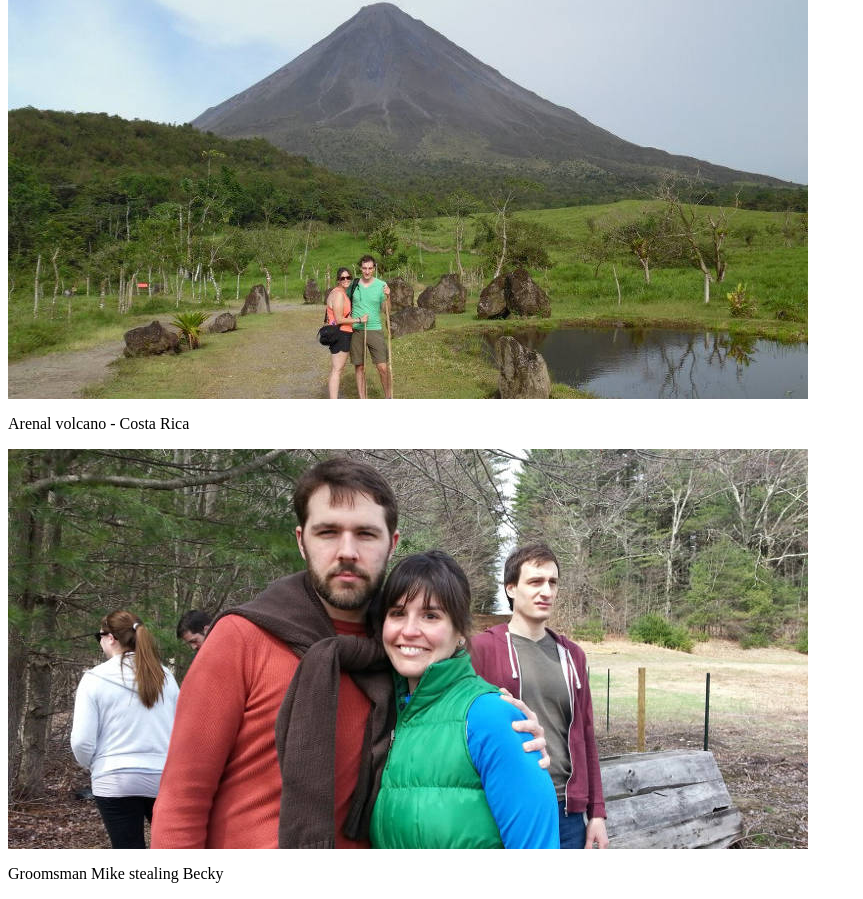
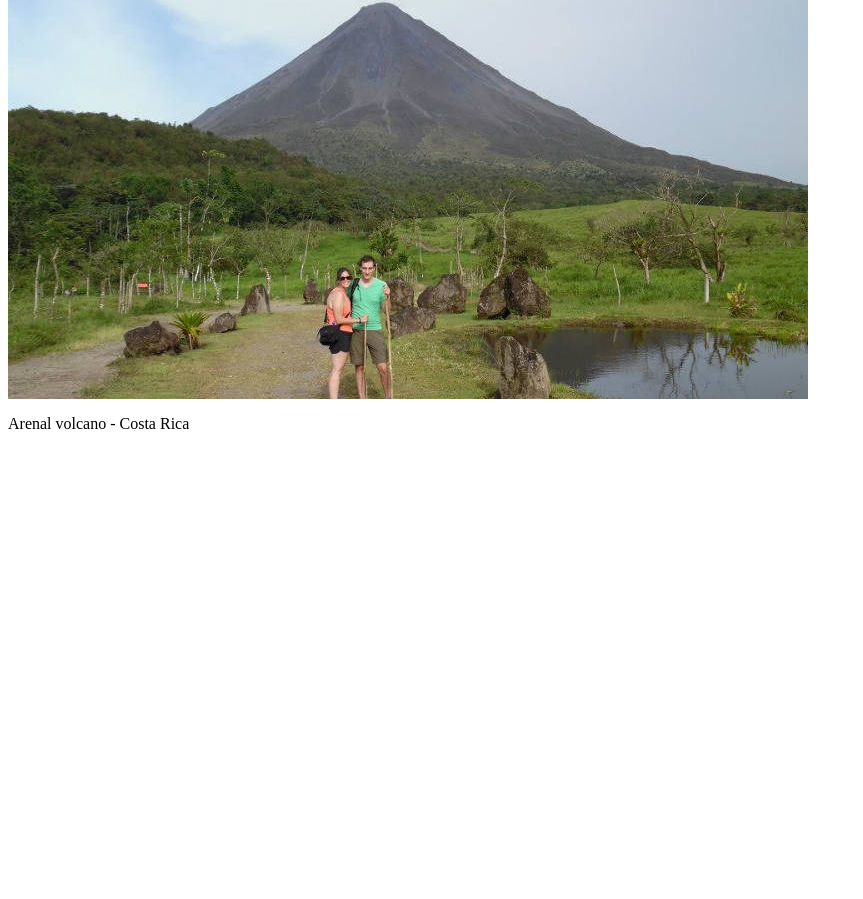
Before and after one commit to ndelrossi/backyandnickwedding, a Rails app: template app/views/pages/_our_story_photos.html.erb in a window 1280 px wide. Shown: the part 979-1878 px from the top of the page, without its empty margins (0-863 px from the left). After the commit the page ends 1408 px from the top, so only its background shows below. Run offline with Rails 7, Linux system fonts and the light colour scheme; the template is opened without the code that fills it, so the values that code supplies are empty.

Commit message:
Fix carousel

```diff
--- a/app/views/pages/_our_story_photos.html.erb
+++ b/app/views/pages/_our_story_photos.html.erb
@@ -26,12 +26,6 @@
         <p>Arenal volcano - Costa Rica</p>
       </div>
     </div>
-    <div class="item">
-      <%= image_tag("slide_becky_murray.jpg") %>
-      <div class="carousel-caption">
-        <p>Groomsman Mike stealing Becky</p>
-      </div>
-    </div>
   </div>
 
   <!-- Controls -->
@@ -42,16 +36,16 @@
     <span class="glyphicon glyphicon-chevron-right" href="#"></span>
   </a>
 </div> <!-- Carousel -->
+
 <script>
-
 $('.carousel').carousel({
-interval: false
+  interval: false
 })
 $('.carousel-control.left').click(function() {
-      $('#carousel-our-story').carousel('prev');
-      });
+  $('#carousel-our-story').carousel('prev');
+});
 
 $('.carousel-control.right').click(function() {
-      $('#carousel-our-story').carousel('next');
-      });
+  $('#carousel-our-story').carousel('next');
+});
 </script>
```
